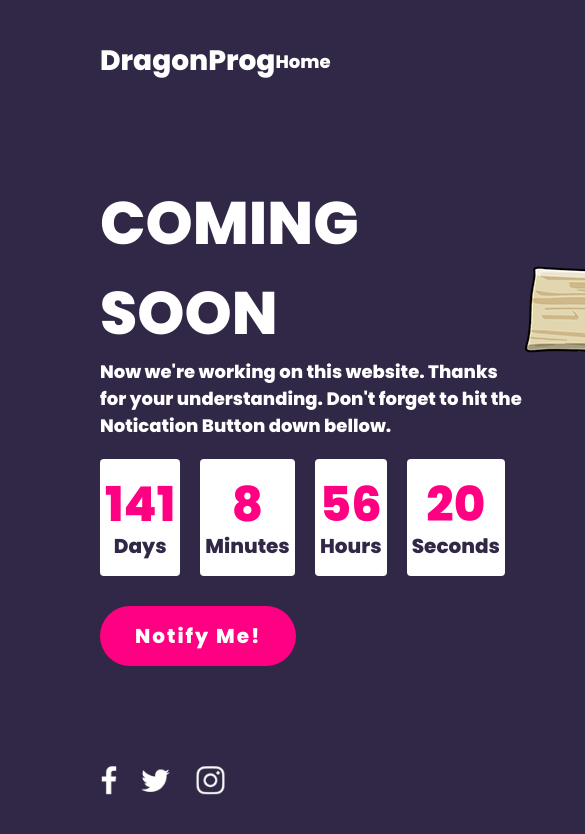
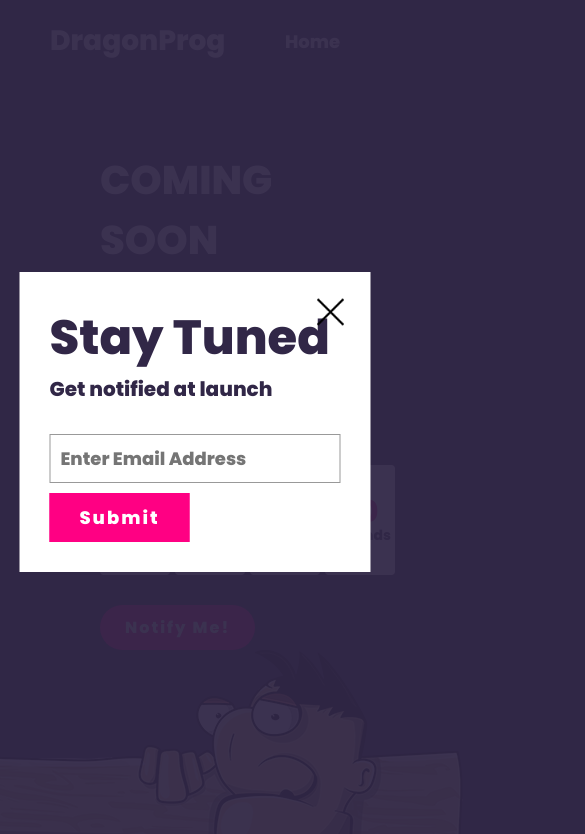
Before and after one commit to xghost04/DashboardProject, a plain HTML site: page comingsoon/comingsoon.html in a window 390 px wide. Both pictures are taken after a click on the link "Notify Me!". Shown: the top 834 px of the page, 585 px wide, since content can reach past the window. Drawn offline with Linux system fonts and the light colour scheme.

Commit message:
Updated
New realese

```diff
--- a/comingsoon/comingsoon.css
+++ b/comingsoon/comingsoon.css
@@ -148,3 +148,131 @@ section .sci li a{
     margin-right: 20px;
     transform: scale(0.8);
 }
+
+.newsletter{
+    position: fixed;
+    top: 50%;
+    left: 50%;
+    transform: translate(-50%,-50%);
+    width: 600px;
+    padding: 60px;
+    background: #fff;
+    z-index: 10000;
+    box-shadow: 0 0 0 100vh rgba(49, 39, 71, 0.95);
+    visibility: hidden;
+    opacity: 0;
+    transition: 0.5s;
+}
+
+.newsletter.active{
+    visibility: visible;
+    opacity: 1;
+}
+
+.newsletter h2{
+    font-size: 48px;
+    color: #312747;
+}
+
+.newsletter p{
+    font-size: 20px;
+    color: #312747;
+}
+
+.newsletter .inputBox{
+    margin-top: 20px;
+}
+
+.newsletter .inputBox input{
+    padding: 10px;
+    outline: none;
+    width: 300px;
+    font-size: 18px;
+    border: 1px solid #999;
+}
+
+.newsletter .inputBox input[type="submit"]{
+    padding: 10px;
+    outline: none;
+    width: 140px;
+    color: #fff;
+    background: #ff0083;
+    border: 1px solid #ff0083;
+    letter-spacing: 2px;
+    box-sizing: border-box;
+    cursor: pointer;
+}
+
+.newsletter .close{
+    position: absolute;
+    top: 20px;
+    right: 20px;
+    width: 40px;
+    height: 40px;
+    cursor: pointer;
+}
+
+@media (max-width: 991px){
+    section{
+        flex-direction: column;
+        padding-top: 150px;
+        height: auto;
+    }
+    section .contentBx{
+        max-width: 100%;
+    }
+    section .imgBX img{
+        margin-top: 0;
+    }
+}
+
+@media (max-width: 767px) {
+    header{
+        padding: 20px 50px;
+    }
+    section{
+        flex-direction: column;
+        padding-top: 150px 20px 50px;
+        height: auto;
+    }
+    section .contentBx h2{
+        font-size: 40px;
+    }
+    section .contentBx p{
+        font-size: 16px;
+    }
+    section .contentBx .countdown .time{
+        font-size: 30px;
+        min-width: 70px;
+        margin-right: 5px;
+    }
+    section .contentBx .countdown .time span{
+        margin-top: -10px;
+        font-size: 14px;
+        font-weight: 600;
+        color: #312747;
+    }
+    section .contentBx a{
+        position: relative;
+        margin-top: 10px;
+        display: inline-block;
+        background: #ff0083;
+        color: #fff;
+        font-size: 16px;
+        letter-spacing: 2px;
+        padding: 10px 25px;
+        text-decoration: none;
+        border-radius: 40px;
+    }
+    section .sci{
+        left: 50px;
+    }
+    .newsletter {
+        width: 90%;
+        padding: 30px;
+    }
+    .newsletter .inputBox input{
+        margin-top: 10px;
+        width: 100%;
+    }
+}
--- a/comingsoon/comingsoon.html
+++ b/comingsoon/comingsoon.html
@@ -26,7 +26,7 @@
                 <div class="time"><div id="minute"></div><span>Hours</span></div>
                 <div class="time"><div id="second"></div><span>Seconds</span></div>
             </div>
-            <a href="#">Notify Me!</a>
+            <a href="#" onclick="toggle();">Notify Me!</a>
         </div>
         <div class="imgbox">
             <img src="../image/man.png">
@@ -37,6 +37,17 @@
             <li><a href="#"><img src="../image/instagram.png"></a></li>
         </ul>
     </section>
+    <div class="newsletter">
+        <h2>Stay Tuned</h2>
+        <p>Get notified at launch</p>
+        <div class="inputBox">
+            <form>
+                <input type="email" placeholder="Enter Email Address">
+                <input type="submit" value="Submit">
+            </form>
+        </div>
+        <img src="../image/close.png" class="close" onclick="toggle();">
+    </div>
     <script src="comingsoon.js"></script>
 </body>
 </html>
```
Also changed, not shown: index/index.html (+1 -1 lines).
